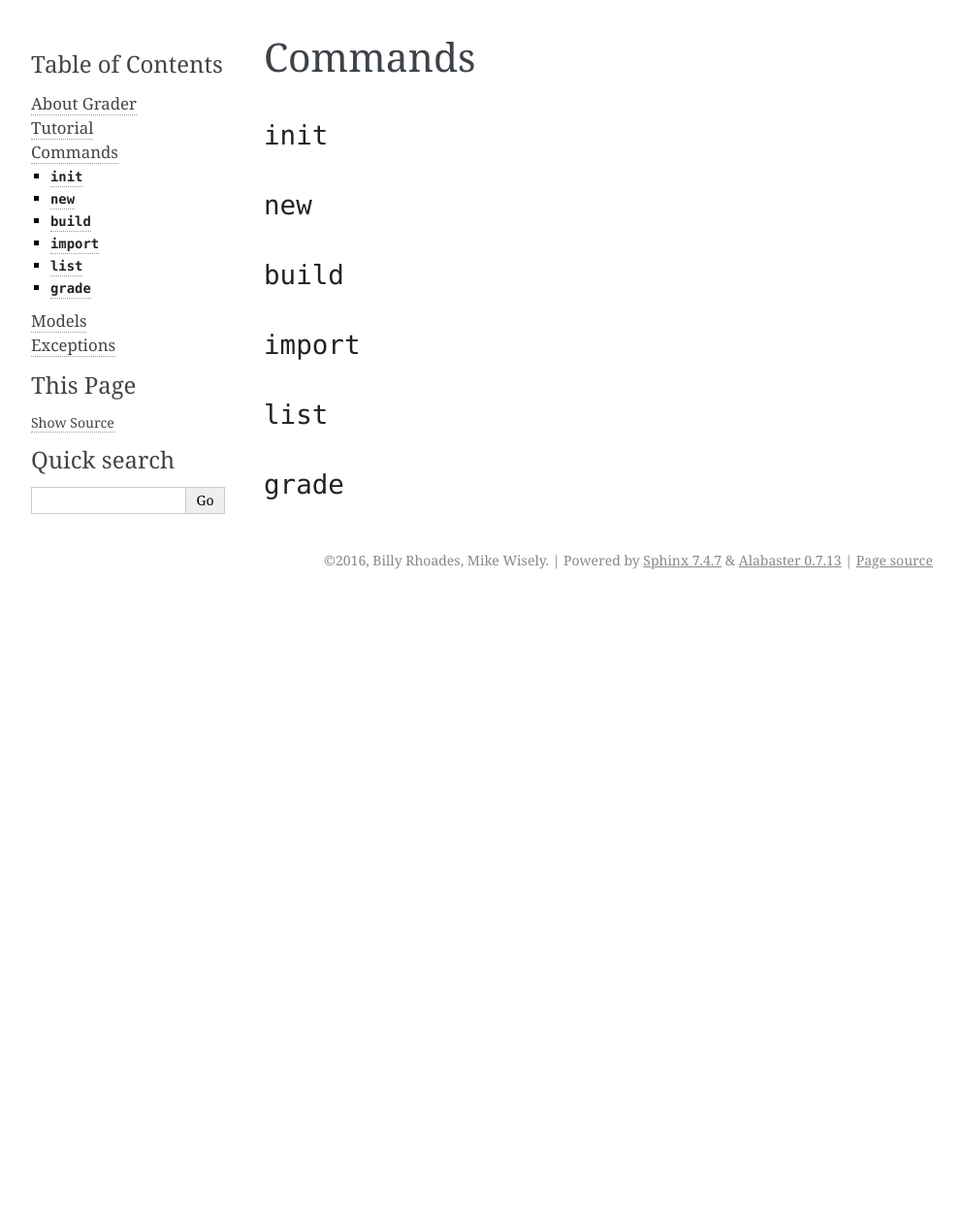
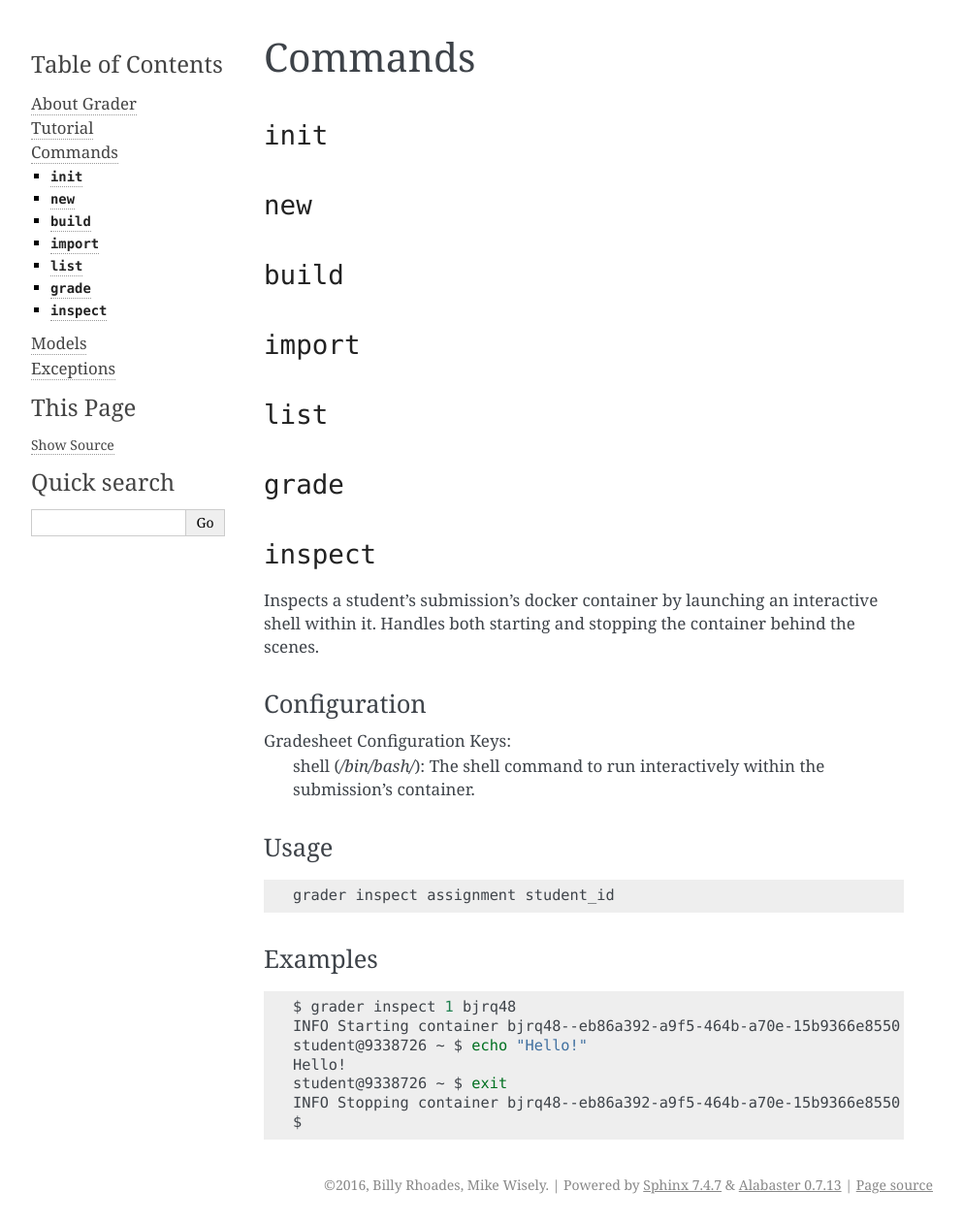
Before and after one commit to redkyn/grader, a Sphinx documentation site: the page built from docs/source/commands.rst, in a window 1280 px wide. Shown: the whole page at 97% size, without its empty margins (148-1141 px from the left). Built offline with Sphinx 7.4.7, drawn with Linux system fonts in a browser that asks for light colours; before the commit the page ends 900 px from its top, so only the background shows below that.

Commit message:
Added doc for inspect, changed user -> student_id

```diff
--- a/docs/source/commands.rst
+++ b/docs/source/commands.rst
@@ -31,3 +31,36 @@ Commands
 
 ``grade``
 ---------
+
+.. _inspect:
+
+``inspect``
+---------
+Inspects a student's submission's docker container by launching an interactive shell
+within it. Handles both starting and stopping the container behind the scenes.
+
+Configuration
+*************
+
+Gradesheet Configuration Keys:
+    shell (*/bin/bash/*): The shell command to run interactively within the submission's container.
+
+Usage
+*****
+
+.. code-block:: bash
+
+  grader inspect assignment student_id
+
+Examples
+********
+
+.. code-block:: bash
+
+  $ grader inspect 1 bjrq48
+  INFO Starting container bjrq48--eb86a392-a9f5-464b-a70e-15b9366e8550
+  student@9338726 ~ $ echo "Hello!"
+  Hello!
+  student@9338726 ~ $ exit
+  INFO Stopping container bjrq48--eb86a392-a9f5-464b-a70e-15b9366e8550
+  $
```
Also changed, not shown: 1 other file.
